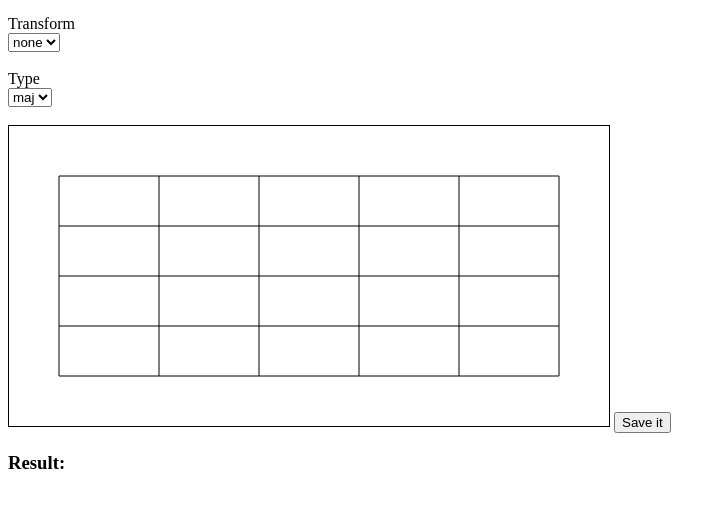
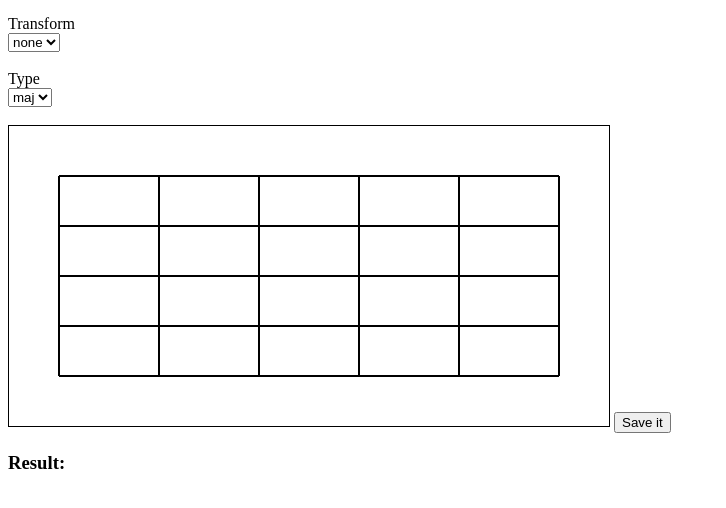
Before and after one commit to pietromenna/jaranapp, a plain HTML site: page index.html in a window 1280 px wide. Both pictures are taken after a click on the button "Save it". Shown: the part 120-628 px from the top of the page, without its empty margins (0-726 px from the left). Drawn offline with Linux system fonts and the light colour scheme.

Commit message:
Exportable now

```diff
--- a/index.html
+++ b/index.html
@@ -6,6 +6,7 @@
     <script src="js/jaranapp.js" ></script>
     <script> window.onload = function(){
         var app = new MainApp();
+        window.app = app;
         app.draw();
     } </script>
 </head>
@@ -58,7 +59,7 @@
 
     <h3>Result: <span id="result"></span></h3>
     <script type="text/javascript">
-        function saveChord() {
+        function saveChord(app) {
             var root = document.getElementById("root").value;
             var trans = document.getElementById("transform").value;
             var type = document.getElementById("type").value;
@@ -70,6 +71,7 @@
             var newChord = {"chord":{
                          "root": root,
                          "type": type,
+                         "matrix": window.app.getMatrix()
                      }
             };
             console.log("NewChord:", newChord);
--- a/js/jaranapp.js
+++ b/js/jaranapp.js
@@ -78,8 +78,9 @@ CanvasDraw.prototype = {
 	},
 
 	drawLine: function(fromx, fromy, tox, toy){
-		context.fillStyle = "black"
 		context.beginPath();
+		context.lineWidth = 2;
+		context.fillStyle = "black";
  		context.moveTo(fromx,fromy);
  		context.lineTo(tox, toy);
  		context.stroke();
@@ -138,10 +139,12 @@ MainApp.prototype = {
 		var x = event.x;
 		var y = event.y;
 		var canvas = document.getElementById("canvas");
-
 		x -= canvas.offsetLeft;
 		y -= canvas.offsetTop;
 		this.toggleMatrixAtPos(coordsToDotMatrix(x, y));
 		this.draw();
-		}
+		},
+	getMatrix: function() {
+		return this.matrix;
+	}
 };
```
